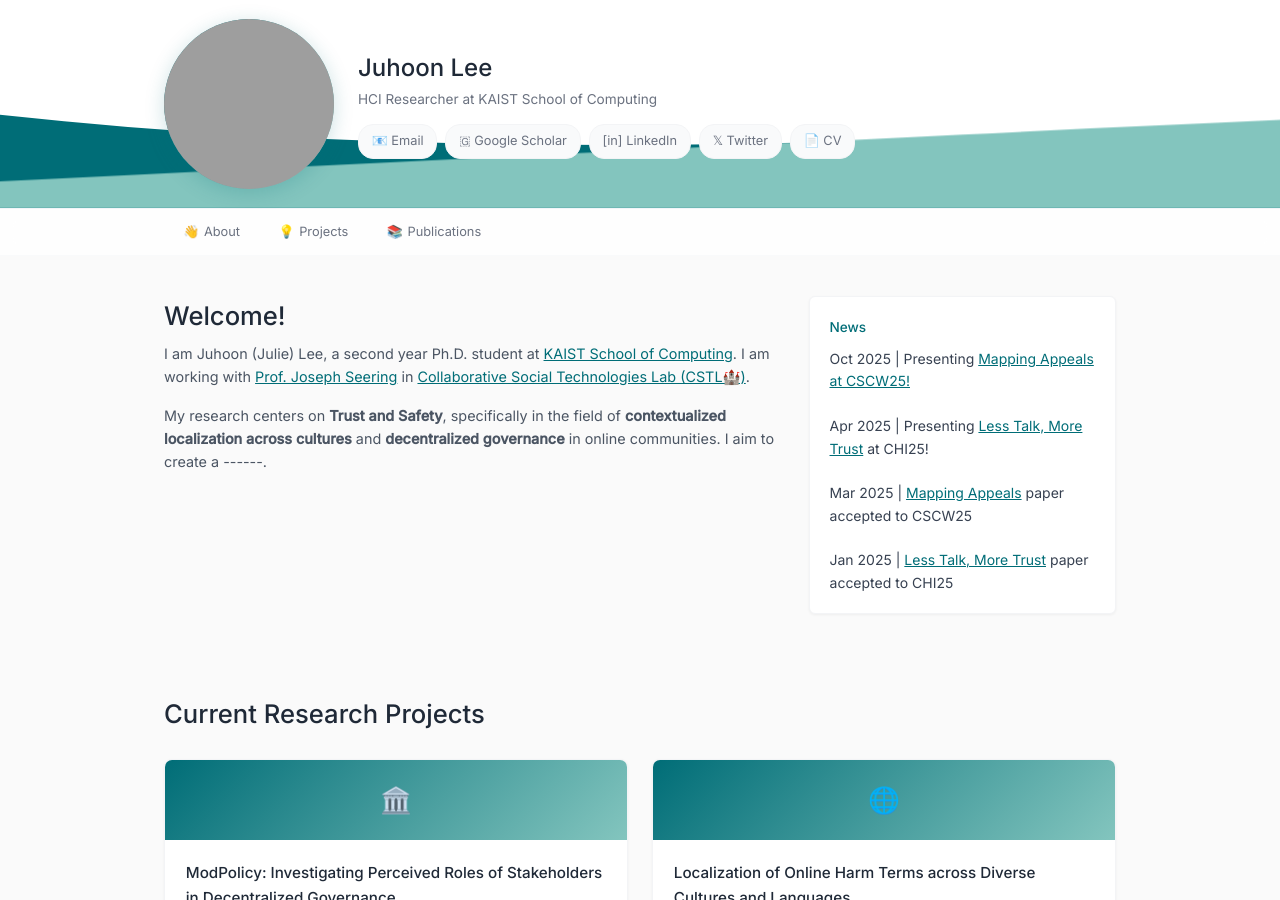
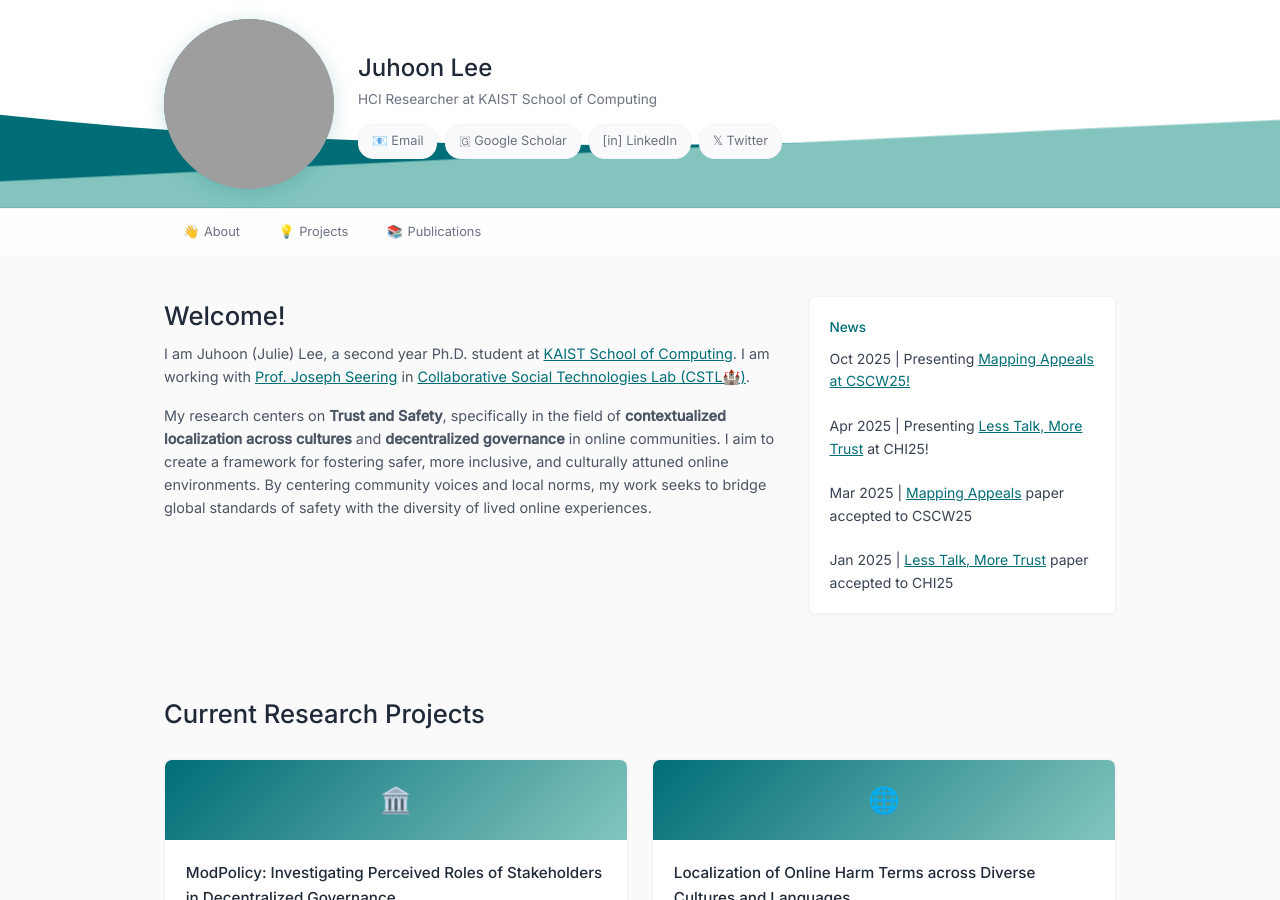
Before and after one commit to julielee16/personal-website, a Jekyll site: the page built from index.md, in a window 1280 px wide and 900 px high. Built offline with Jekyll 4.4.1, drawn with Linux system fonts in a browser that asks for light colours; grey boxes are pictures that could not be loaded.

Commit message:
Update default.html

```diff
--- a/_layouts/default.html
+++ b/_layouts/default.html
@@ -20,8 +20,8 @@
                     <a href="mailto:juhoonlee@kaist.ac.kr">📧 Email</a>
                     <a href="https://scholar.google.com/citations?user=YmjG9ygAAAAJ&hl=en" target="_blank">🇬 Google Scholar</a>
                     <a href="https://www.linkedin.com/in/juhoon-l-657489100/" target="_blank">[in] LinkedIn</a>
-                    <a href="" target="_blank">𝕏 Twitter</a>
-                    <a href="/cv.pdf" target="_blank">📄 CV</a>
+                    <a href="https://x.com/juhoonjulie" target="_blank">𝕏 Twitter</a>
+                    <!-- <a href="/cv.pdf" target="_blank">📄 CV</a> -->
                 </div>
                 <!-- Waves -->
                 <div class="waves">
@@ -82,7 +82,7 @@
                     <div class="section-header">
                         <h3>Welcome!</h3>
                         <p>I am Juhoon (Julie) Lee, a second year Ph.D. student at <a href="https://cs.kaist.ac.kr/">KAIST School of Computing</a>. I am working with <a href="https://joseph.seering.org/">Prof. Joseph Seering</a> in <a href="https://cstlab.org/">Collaborative Social Technologies Lab (CSTL🏰)</a>. </p>
-                        <p>My research centers on <b>Trust and Safety</b>, specifically in the field of <b>contextualized localization across cultures</b> and <b>decentralized governance</b> in online communities. I aim to create a ------.
+                        <p>My research centers on <b>Trust and Safety</b>, specifically in the field of <b>contextualized localization across cultures</b> and <b>decentralized governance</b> in online communities. I aim to create a framework for fostering safer, more inclusive, and culturally attuned online environments. By centering community voices and local norms, my work seeks to bridge global standards of safety with the diversity of lived online experiences.
                     </div>
                 </div>
 
```
